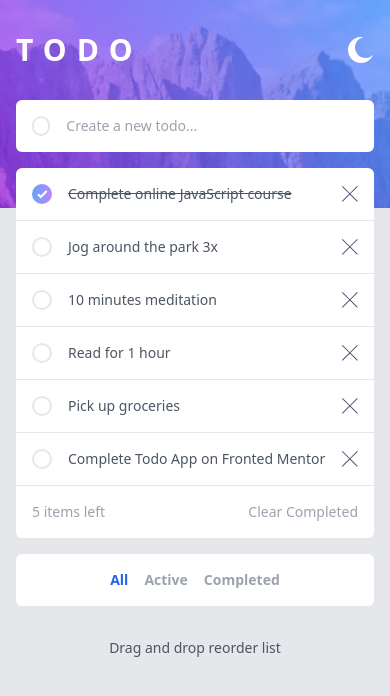
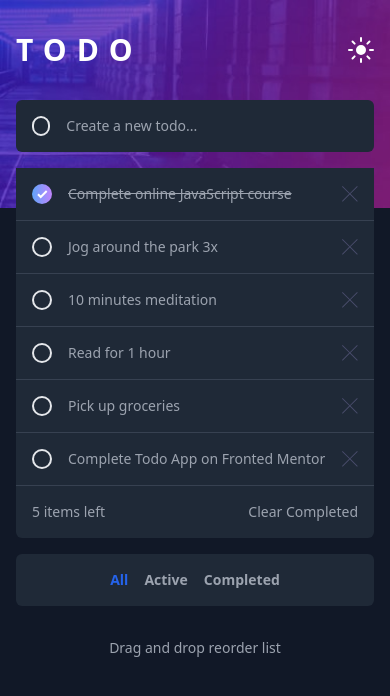
Before and after one commit to Adrianfeloh1/Todo-frontend-mentor, a React (Vite) app: page / in a window 390 px wide. Shown: the top 696 px of the page. Built offline with nearby package versions, Linux system fonts and the light colour scheme.

Commit message:
Funcionalidad darkMode en mobile

```diff
--- a/src/components/Header.jsx
+++ b/src/components/Header.jsx
@@ -1,11 +1,17 @@
-import { useState } from "react";
+import { useEffect, useState } from "react";
 import { MoonIcon } from "./icons/MoonIcon";
 import { SunIcon } from "./icons/SunIcon";
 
 export const Header = () => {
-   const [darkMode, setDarkMode] = useState(false);
+   const [darkMode, setDarkMode] = useState(true);
 
-
+   useEffect(() => {
+      if (darkMode) {
+         document.documentElement.classList.add("dark");
+      } else {
+         document.documentElement.classList.remove("dark");
+      }
+   }, [darkMode]);
 
    return (
       <header className=" container mx-auto px-4 pt-8">
```
